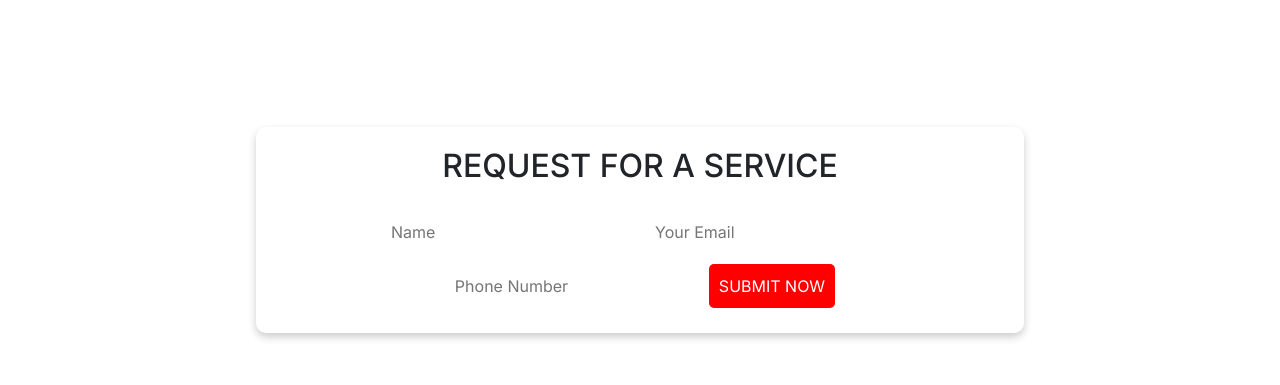
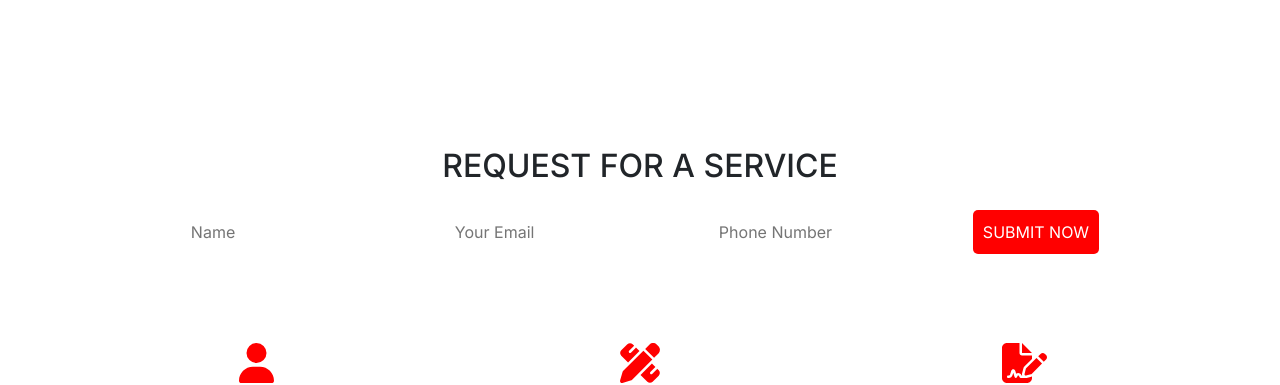
Before and after one commit to Aalia-Fathima/Xzect-task-8-repo, a Next.js app: page / in a window 1280 px wide. Shown: the part 1280-1665 px from the top of the page. Built offline with nearby package versions, Linux system fonts and the light colour scheme.

Commit message:
Update ContainerHome.js

```diff
--- a/components/ContainerHome.js
+++ b/components/ContainerHome.js
@@ -17,7 +17,7 @@ export default function ContainerHome() {
                         </div>
                     </div>
                     <div style={{ height: "60vh" }}></div>
-                    <div className={styles.formoverlay} style={{ textAlign: "center" }}>
+                    <div className={styles.formoverlays} style={{ textAlign: "center" }}>
                         <h1 className={styles.h1} style={{fontSize:"2em"}}>REQUEST FOR A SERVICE</h1>
                         <form action="#" method="POST">
                             <input type="text" name="name" placeholder="Name" required />
```
